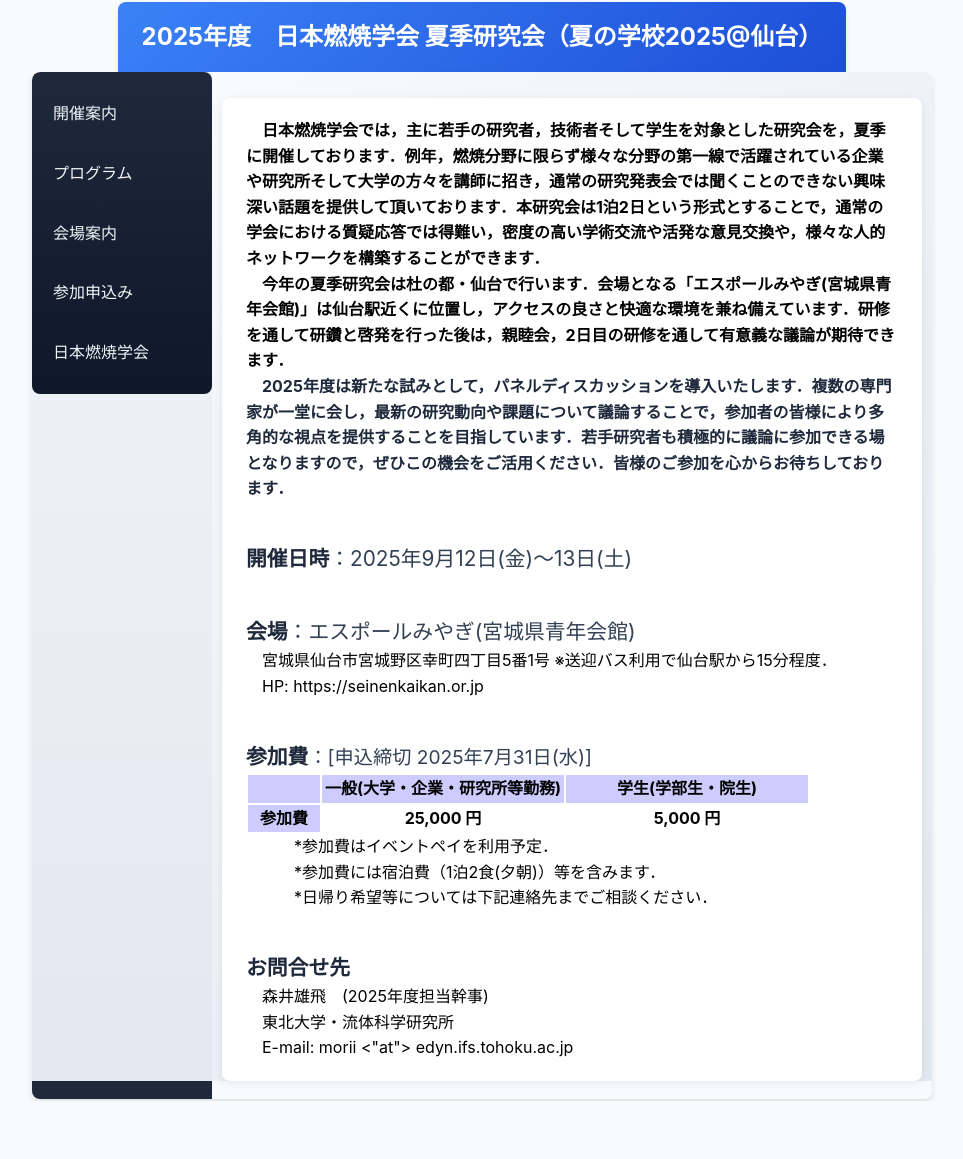
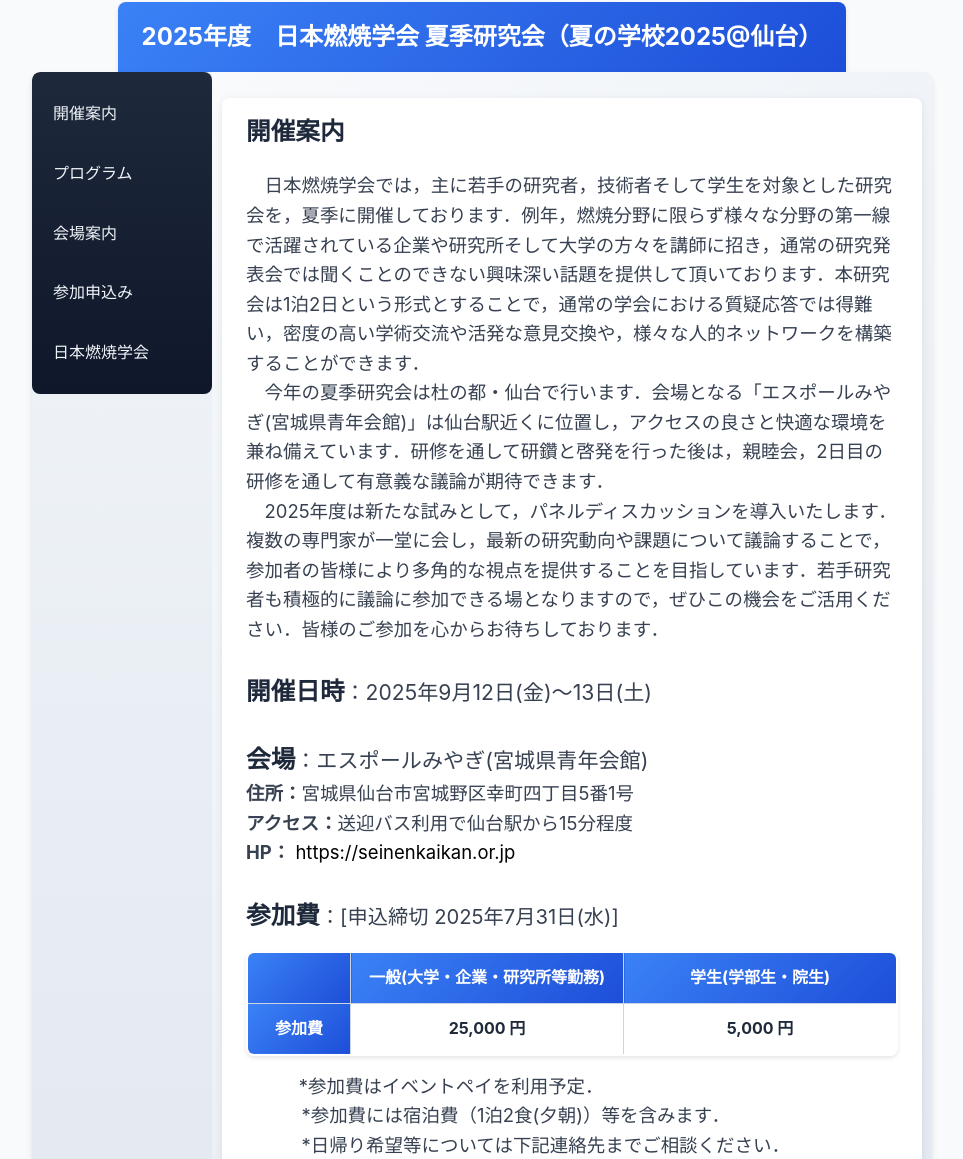
Before and after one commit to TohokuEdyn/2025_CombustionSummerrSchool_Japan, a plain HTML site: page index.html in a window 1280 px wide. Shown: the top 1159 px of the page, without its empty margins (158-1121 px from the left). Before the commit the page ends 1101 px from the top, so only its background shows below. Drawn offline with Linux system fonts and the light colour scheme.

Commit message:
Update information.

```diff
--- a/hpb9tm10_3.css
+++ b/hpb9tm10_3.css
@@ -46,15 +46,42 @@
 }
 
 .hpb-lb-tb1-cell4 {
-	font-size: 100%;
+	font-size: 110%;
 	font-weight: normal;
-	padding: 20px 24px;
+	padding: 14px 24px;
 	background: #ffffff;
 	border-bottom: 1px solid #e2e8f0;
+	line-height: 160%;
 }
 
 .hpb-lb-tb1-cell4:last-child {
 	border-bottom: none;
+}
+
+/* 参加費テーブル用スタイル */
+.fee-table {
+	border-collapse: collapse;
+	border: 2px solid #3b82f6;
+	border-radius: 8px;
+	overflow: hidden;
+	margin: 16px 0;
+	box-shadow: 0 2px 4px rgba(0, 0, 0, 0.1);
+}
+
+.fee-table td {
+	border: 1px solid #cbd5e1;
+	padding: 12px 16px;
+}
+
+.fee-table-header {
+	background: linear-gradient(135deg, #3b82f6 0%, #1d4ed8 100%);
+	color: white;
+	font-weight: 600;
+}
+
+.fee-table-data {
+	background: #ffffff;
+	color: #1e293b;
 }
 
 /*-------------------- vertical menu --------------------*/
@@ -151,15 +178,15 @@ a:hover {
 }
 
 body {
-	color: #1e293b;
+	color: #1f2937;
 	margin-top: 2px;
 	margin-right: 2px;
 	margin-bottom: 2px;
 	margin-left: 2px;
-	font-size: 100%;
+	font-size: 110%;
 	background: #f8fafc;
 	text-align: center;
-	font-family: -apple-system, BlinkMacSystemFont, "Segoe UI", Roboto, "Helvetica Neue", Arial, sans-serif;
+	font-family: -apple-system, BlinkMacSystemFont, "Segoe UI", Roboto, "Helvetica Neue", Arial, "Noto Sans JP", sans-serif;
 }
 
 h1 {
--- a/index.html
+++ b/index.html
@@ -36,42 +36,43 @@
 <table class="hpb-lb-tb1" align="center" border="0" cellpadding="0" cellspacing="0">
 <tbody>
 
-<tr><td class="hpb-lb-tb1-cell4"><b><font color="black">　日本燃焼学会では，主に若手の研究者，技術者そして学生を対象とした研究会を，夏季に開催しております．例年，燃焼分野に限らず様々な分野の第一線で活躍されている企業や研究所そして大学の方々を講師に招き，通常の研究発表会では聞くことのできない興味深い話題を提供して頂いております．本研究会は1泊2日という形式とすることで，通常の学会における質疑応答では得難い，密度の高い学術交流や活発な意見交換や，様々な人的ネットワークを構築することができます．<br>
-　今年の夏季研究会は杜の都・仙台で行います．会場となる「エスポールみやぎ(宮城県青年会館)」は仙台駅近くに位置し，アクセスの良さと快適な環境を兼ね備えています．研修を通して研鑽と啓発を行った後は，親睦会，2日目の研修を通して有意義な議論が期待できます．</font><br>
+<tr><td class="hpb-lb-tb1-cell4" style="padding-bottom: 10px;"><font style="font-size: 140%; font-weight: 600;" color="#1e293b">開催案内</font></td></tr>
+
+<tr><td class="hpb-lb-tb1-cell4" style="padding-top: 10px;"><font color="#374151" style="font-size: 105%;">　日本燃焼学会では，主に若手の研究者，技術者そして学生を対象とした研究会を，夏季に開催しております．例年，燃焼分野に限らず様々な分野の第一線で活躍されている企業や研究所そして大学の方々を講師に招き，通常の研究発表会では聞くことのできない興味深い話題を提供して頂いております．本研究会は1泊2日という形式とすることで，通常の学会における質疑応答では得難い，密度の高い学術交流や活発な意見交換や，様々な人的ネットワークを構築することができます．<br>
+　今年の夏季研究会は杜の都・仙台で行います．会場となる「エスポールみやぎ(宮城県青年会館)」は仙台駅近くに位置し，アクセスの良さと快適な環境を兼ね備えています．研修を通して研鑽と啓発を行った後は，親睦会，2日目の研修を通して有意義な議論が期待できます．<br>
 　2025年度は新たな試みとして，パネルディスカッションを導入いたします．複数の専門家が一堂に会し，最新の研究動向や課題について議論することで，参加者の皆様により多角的な視点を提供することを目指しています．若手研究者も積極的に議論に参加できる場となりますので，ぜひこの機会をご活用ください．皆様のご参加を心からお待ちしております．
-</font><br>
-</b></td></tr>
+</font></td></tr>
 
-<tr><td class="hpb-lb-tb1-cell4"><font style="font-size: 130%; font-weight: 600;" color="#1e293b">開催日時</font><font style="font-size: 130%;" color="#334155">：2025年9月12日(金)～13日(土)</font></td></tr>
+<tr><td class="hpb-lb-tb1-cell4"><font style="font-size: 140%; font-weight: 600;" color="#1e293b">開催日時</font><font style="font-size: 120%;" color="#374151">：2025年9月12日(金)～13日(土)</font></td></tr>
 
-<tr><td class="hpb-lb-tb1-cell4"><font style="font-size: 130%; font-weight: 600;" color="#1e293b">会場</font><font style="font-size: 130%;" color="#334155">：エスポールみやぎ(宮城県青年会館)</font><br>
-<font style="font-size: 100%;" color="black">　宮城県仙台市宮城野区幸町四丁目5番1号 ※送迎バス利用で仙台駅から15分程度．
-<br>
-　HP: <a href="https://seinenkaikan.or.jp" class="hpb-vmenu1-link0"> https://seinenkaikan.or.jp</a></font> </td></tr>
+<tr><td class="hpb-lb-tb1-cell4"><font style="font-size: 140%; font-weight: 600;" color="#1e293b">会場</font><font style="font-size: 120%;" color="#374151">：エスポールみやぎ(宮城県青年会館)</font><br>
+<font style="font-size: 105%;" color="#374151"><b>住所：</b>宮城県仙台市宮城野区幸町四丁目5番1号<br>
+<b>アクセス：</b>送迎バス利用で仙台駅から15分程度<br>
+<b>HP：</b><a href="https://seinenkaikan.or.jp" class="hpb-vmenu1-link0"> https://seinenkaikan.or.jp</a></font> </td></tr>
 
 
-<tr><td class="hpb-lb-tb1-cell4" ><font style="font-size: 130%; font-weight: 600;" color="#1e293b">参加費</font><font style="font-size: 120%;" color="#334155">：[申込締切 2025年7月31日(水)]</font>
-  <table >
+<tr><td class="hpb-lb-tb1-cell4" ><font style="font-size: 140%; font-weight: 600;" color="#1e293b">参加費</font><font style="font-size: 115%;" color="#374151">：[申込締切 2025年7月31日(水)]</font>
+  <table class="fee-table">
    <tbody>
-    <tr style="background: rgb(204, 204, 255) ;">
-     <td height="20" width="70"></td>
-     <td align="center" width="240"><font color="black"><b>一般(大学・企業・研究所等勤務)</b></font></td>
-     <td align="center" width="240"><font color="black"><b>学生(学部生・院生)</b></font></td>
+    <tr>
+     <td class="fee-table-header" height="20" width="70"></td>
+     <td class="fee-table-header" align="center" width="240"><b>一般(大学・企業・研究所等勤務)</b></td>
+     <td class="fee-table-header" align="center" width="240"><b>学生(学部生・院生)</b></td>
     </tr>
     <tr align="center">
-     <td style="background: rgb(204, 204, 255);" height="20" width="70"><font color="black"><b>参加費</b></font></td>
-     <td style="background: rgb(255, 255, 255);" height="20" width="240"><font color="black"><b>25,000 円</b></font></td>
-     <td style="background: rgb(255, 255, 255);" height="20" width="240"><font color="black"><b>5,000 円</b></font></td>
+     <td class="fee-table-header" height="20" width="70"><b>参加費</b></td>
+     <td class="fee-table-data" height="20" width="240"><b>25,000 円</b></td>
+     <td class="fee-table-data" height="20" width="240"><b>5,000 円</b></td>
     </tr>
    </tbody>
   </table>
-　　　<font color="black">*参加費はイベントペイを利用予定．<br>
+　　　<font color="#374151" style="font-size: 105%;">*参加費はイベントペイを利用予定．<br>
 　　　*参加費には宿泊費（1泊2食(夕朝)）等を含みます． <br>
 　　　*日帰り希望等については下記連絡先までご相談ください．</font> </td>
 </tr>
 
-<tr><td class="hpb-lb-tb1-cell4"><font style="font-size: 130%; font-weight: 600;" color="#1e293b">お問合せ先</font><br>
-<font color="black">　森井雄飛　(2025年度担当幹事)<br>　東北大学・流体科学研究所<br>　E-mail: morii &lt;"at"&gt; edyn.ifs.tohoku.ac.jp</font></td></tr>
+<tr><td class="hpb-lb-tb1-cell4"><font style="font-size: 140%; font-weight: 600;" color="#1e293b">お問合せ先</font><br>
+<font color="#374151" style="font-size: 105%;">　森井雄飛　(2025年度担当幹事)<br>　東北大学・流体科学研究所<br>　E-mail: <span id="email-address">JavaScript有効化でメールアドレスが表示されます</span></font></td></tr>
 
 </tbody></table>
 </td>
@@ -85,5 +86,17 @@
 
 </tbody>
 </table>
+<script>
+// より高度なスパム対策でメールアドレスを表示
+document.addEventListener('DOMContentLoaded', function() {
+    // Base64エンコードされたメールアドレス
+    var encodedEmail = 'bW9yaWlAZWR5bi5pZnMudG9ob2t1LmFjLmpw';
+    var emailSpan = document.getElementById('email-address');
+    if (emailSpan) {
+        var decodedEmail = atob(encodedEmail);
+        emailSpan.innerHTML = '<a href="mailto:' + decodedEmail + '" style="color: #3b82f6;">' + decodedEmail + '</a>';
+    }
+});
+</script>
 </body>
 </html>
```
Also changed, not shown: kaijo.html (+23 -14 lines), program.html (+32 -31 lines), regist.html (+23 -10 lines).
